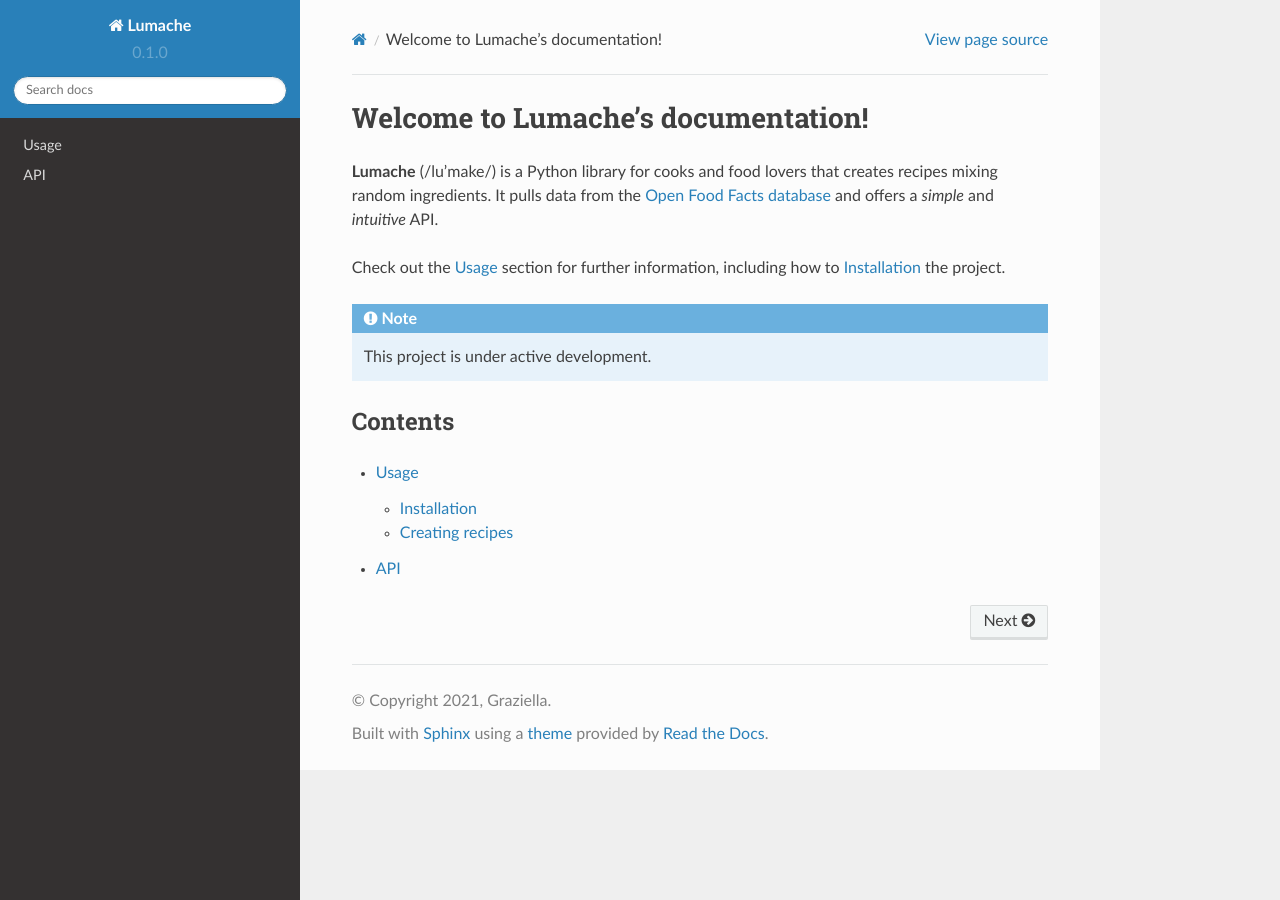
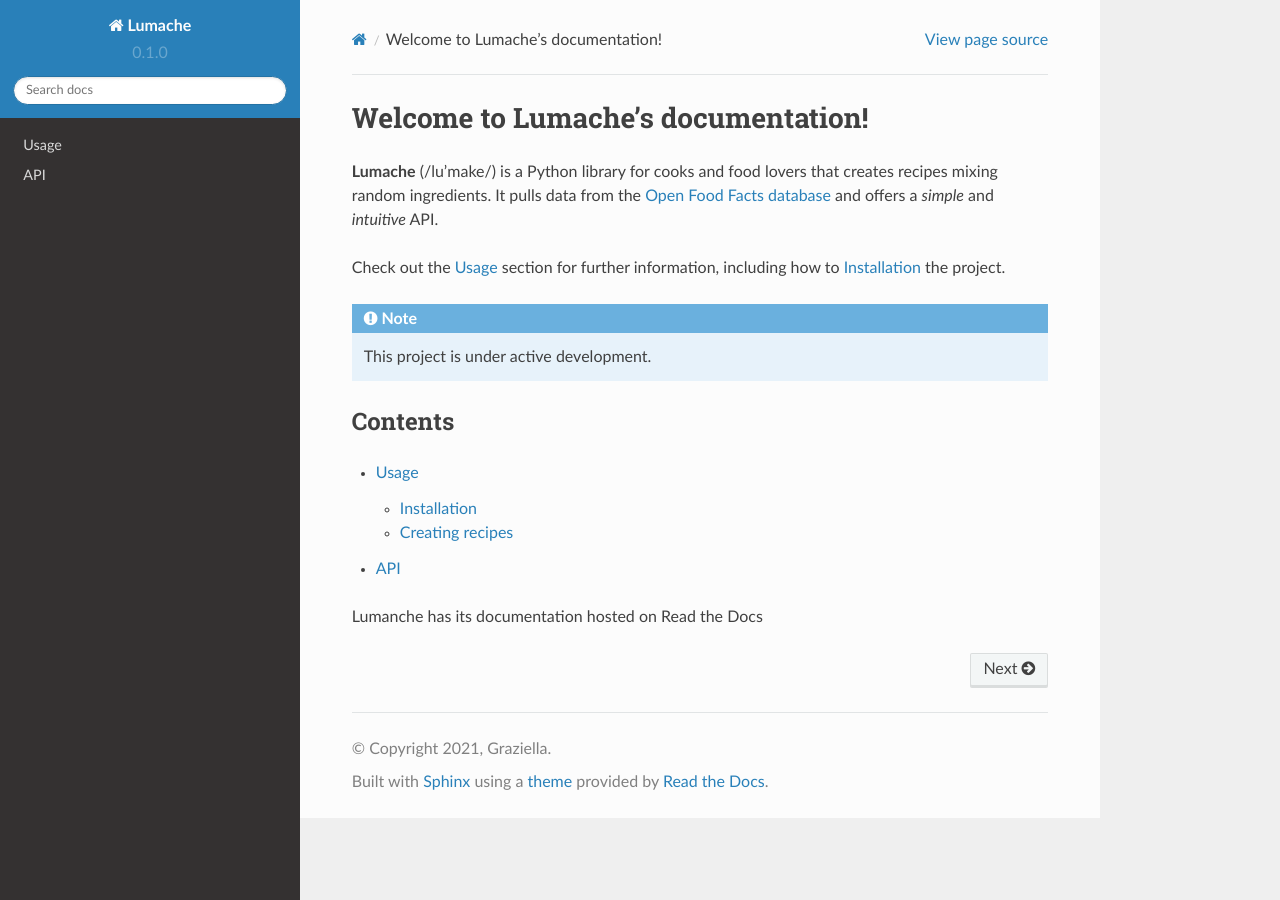
Before and after one commit to ndevlin/readthedocs, a Sphinx documentation site: the page built from docs/source/index.rst, in a window 1280 px wide. Built offline with Sphinx 7.4.7 and the Read the Docs theme 2.0.0, drawn with Linux system fonts in a browser that asks for light colours.

Commit message:
Update index.rst

```diff
--- a/docs/source/index.rst
+++ b/docs/source/index.rst
@@ -20,3 +20,5 @@ Contents
 
    usage
    api
+
+Lumanche has its documentation hosted on Read the Docs
```
